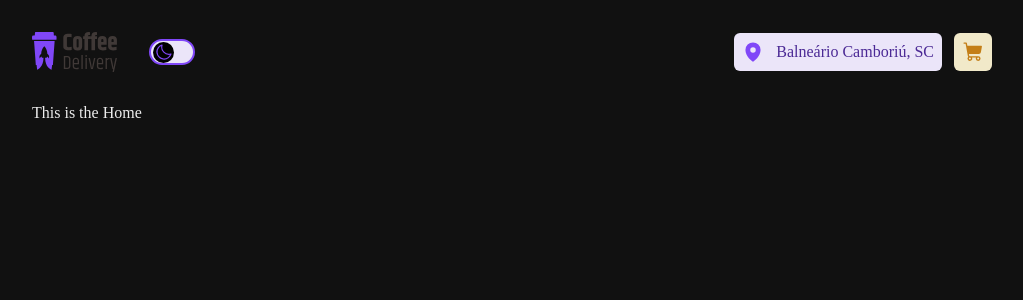
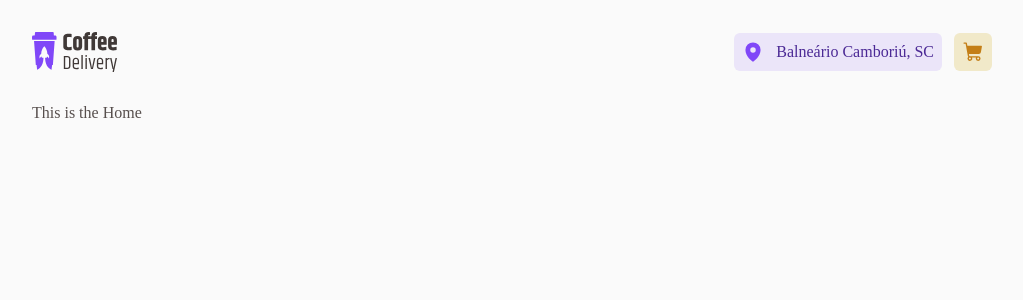
Before and after one commit to florencioMath/Challenge-Ignite-CoffeeDelivery, a React (Vite) app in the folder coffeeDelivery/: page / in a window 1280 px wide. Shown: the top 300 px of the page, without its empty margins (128-1151 px from the left). Built offline with nearby package versions, Linux system fonts and the light colour scheme.

Commit message:
fix: Removing Switch, radix-ui and dark mode configuration.
Returning to the basics and stick to the challenge guides.

```diff
--- a/coffeeDelivery/package.json
+++ b/coffeeDelivery/package.json
@@ -10,7 +10,6 @@
   },
   "dependencies": {
     "@phosphor-icons/react": "^2.0.6",
-    "@radix-ui/react-switch": "^1.0.2",
     "react": "^18.2.0",
     "react-dom": "^18.2.0",
     "react-router-dom": "^6.9.0",
--- a/coffeeDelivery/src/components/Header/components/styles.ts
+++ b/coffeeDelivery/src/components/Header/components/styles.ts
@@ -1,14 +1,14 @@
 import styled from 'styled-components';
 
 export const ShoppingCartWrapper = styled.div`
-  background: ${(props) => props.theme.colors['yellow-light']};
-  color: ${(props) => props.theme.colors['yellow-dark']};
+  background: ${(props) => props.theme['yellow-light']};
+  color: ${(props) => props.theme['yellow-dark']};
   padding: 0.5rem;
   border-radius: 6px;
   cursor: pointer;
 
   &:hover {
-    color: ${(props) => props.theme.colors['yellow']};
+    color: ${(props) => props.theme['yellow']};
   }
 `;
 
@@ -19,8 +19,8 @@ export const CartAmount = styled.div`
   position: absolute;
   margin-top: -30px;
   margin-left: 20px;
-  background: ${(props) => props.theme.colors['yellow']};
-  color: ${(props) => props.theme.colors['white']};
+  background: ${(props) => props.theme['yellow']};
+  color: ${(props) => props.theme['white']};
   padding: 0.175rem;
   width: 1rem;
   height: 1rem;
--- a/coffeeDelivery/src/components/Header/index.tsx
+++ b/coffeeDelivery/src/components/Header/index.tsx
@@ -1,6 +1,5 @@
 import { Link } from 'react-router-dom';
-import * as Switch from '@radix-ui/react-switch';
-import { MapPin, Moon, Sun } from '@phosphor-icons/react';
+import { MapPin } from '@phosphor-icons/react';
 import { Cart } from './components';
 
 import logo from '../../assets/logo.svg';
@@ -9,34 +8,15 @@ import {
   LocaleWrapper,
   LogoAndThemeModeContainer,
   NavBar,
-  SwitchRootContainer,
-  SwitchThumbContainer,
 } from './styles';
 
-import { useTheme } from '../../contexts/ThemeContext';
-
 export function Header() {
-  const { toggleTheme, theme } = useTheme();
-
   return (
     <NavBar>
       <LogoAndThemeModeContainer>
         <Link to={'/'}>
           <img src={logo} alt="" />
         </Link>
-        <SwitchRootContainer>
-          <Switch.Root onCheckedChange={toggleTheme}>
-            <SwitchThumbContainer>
-              <Switch.Thumb>
-                {theme.title === 'dark' ? (
-                  <Moon size={19} />
-                ) : (
-                  <Sun size={19} />
-                )}
-              </Switch.Thumb>
-            </SwitchThumbContainer>
-          </Switch.Root>
-        </SwitchRootContainer>
       </LogoAndThemeModeContainer>
 
       <div>
--- a/coffeeDelivery/src/components/Header/styles.ts
+++ b/coffeeDelivery/src/components/Header/styles.ts
@@ -7,7 +7,7 @@ export const NavBar = styled.div`
   height: 104px;
   width: calc(100vw - 20rem);
   position: fixed;
-  background: ${(props) => props.theme.colors['background']};
+  background: ${(props) => props.theme['background']};
 
   div {
     display: flex;
@@ -32,46 +32,12 @@ export const LogoAndThemeModeContainer = styled.div`
 `;
 
 export const LocaleWrapper = styled.div`
-  color: ${(props) => props.theme.colors['purple-dark']};
-  background: ${(props) => props.theme.colors['purple-light']};
+  color: ${(props) => props.theme['purple-dark']};
+  background: ${(props) => props.theme['purple-light']};
   padding: 8px;
   border-radius: 6px;
 `;
 
 export const Icon = styled.div`
-  color: ${(props) => props.theme.colors['purple']};
+  color: ${(props) => props.theme['purple']};
 `;
-
-export const SwitchRootContainer = styled.div`
-  button {
-    width: 42px;
-    height: 22px;
-    background: ${(props) => props.theme.colors['purple-light']};
-    border-radius: 9999px;
-    position: relative;
-    border: 2px solid ${(props) => props.theme.colors['purple']};
-    -webkit-tap-highlight-color: rgba(0, 0, 0, 0);
-  }
-`;
-
-export const SwitchThumbContainer = styled.span`
-  span {
-    display: flex;
-    align-items: center;
-    justify-content: center;
-    width: 21px;
-    height: 21px;
-    background: ${(props) => props.theme.colors['black']};
-    color: ${(props) => props.theme.colors['purple']};
-
-    border-radius: 9999px;
-    transition: transform 100ms;
-    transform: translateX(2px);
-    will-change: transform;
-    cursor: pointer;
-
-    &[data-state='checked'] {
-      transform: translateX(19px);
-    }
-  }
-`;
--- a/coffeeDelivery/src/contexts/ThemeContext.tsx
+++ /dev/null
@@ -1,38 +0,0 @@
-import { createContext, ReactNode, useCallback, useContext } from 'react';
-import { DefaultTheme, ThemeProvider } from 'styled-components';
-import { darkTheme } from '../styles/themes/dark';
-import { lightTheme } from '../styles/themes/light';
-
-import { usePersistedState } from '../utils/usePersistedState';
-
-export interface ThemeContextProps {
-  toggleTheme(): void;
-  theme: DefaultTheme;
-}
-
-export interface MainProps {
-  children: ReactNode | any;
-}
-
-export const ThemeContext = createContext<ThemeContextProps>(
-  {} as ThemeContextProps
-);
-
-export const useTheme = () => useContext(ThemeContext);
-
-export const CustomThemeProvider = ({ children }: MainProps) => {
-  const [theme, setTheme] = usePersistedState<DefaultTheme>(
-    'florencioMath-coffeeDelivery:v01.01.01',
-    darkTheme
-  );
-
-  const toggleTheme = useCallback(() => {
-    theme.title === 'light' ? setTheme(darkTheme) : setTheme(lightTheme);
-  }, [theme]);
-
-  return (
-    <ThemeContext.Provider value={{ theme, toggleTheme }}>
-      <ThemeProvider theme={theme}>{children}</ThemeProvider>
-    </ThemeContext.Provider>
-  );
-};
--- a/coffeeDelivery/src/styles/global.ts
+++ b/coffeeDelivery/src/styles/global.ts
@@ -8,8 +8,8 @@ export const GlobalStyle = createGlobalStyle`
 }
 
 body {
-  background: ${(props) => props.theme.colors['background']};
-  color: ${(props) => props.theme.colors['base-text']};
+  background: ${(props) => props.theme['background']};
+  color: ${(props) => props.theme['base-text']};
   -webkit-font-smoothing: antialiased;
   padding: 0 10rem;
 }
--- a/coffeeDelivery/src/styles/themes/dark.ts
+++ /dev/null
@@ -1,27 +0,0 @@
-export const darkTheme = {
-  title: 'dark',
-
-  colors: {
-    // Base
-    white: '#FFFFFF',
-    background: '#111111',
-    black: '#000000',
-
-    'base-title': '#D7D5D5',
-    'base-subtitle': '#E6E5E5',
-    'base-text': '#EDEDED',
-    'base-label': '#F3F2F3',
-    'base-hover': '#D7D5D5',
-    'base-button': '#E6E5E5',
-    'base-inpuut': '#EDEDED',
-    'base-card': '#F3F2F3',
-
-    //Product
-    yellow: '#DBAC2C',
-    'yellow-light': '#F1E9C9',
-    'yellow-dark': '#C47F17',
-    purple: '#8047F8',
-    'purple-light': '#EBE5F9',
-    'purple-dark': '#4B2995',
-  },
-};
--- /dev/null
+++ b/coffeeDelivery/src/styles/themes/default.ts
@@ -0,0 +1,22 @@
+export const defaultTheme = {
+  // Base
+  white: '#FFFFFF',
+  background: '#FAFAFA',
+
+  'base-title': '#272221',
+  'base-subtitle': '#403937',
+  'base-text': '#574F4D',
+  'base-label': '#8D8686',
+  'base-hover': '#D7D5D5',
+  'base-button': '#E6E5E5',
+  'base-inpuut': '#EDEDED',
+  'base-card': '#F3F2F3',
+
+  //Product
+  yellow: '#DBAC2C',
+  'yellow-light': '#F1E9C9',
+  'yellow-dark': '#C47F17',
+  purple: '#8047F8',
+  'purple-light': '#EBE5F9',
+  'purple-dark': '#4B2995',
+};
--- a/coffeeDelivery/src/styles/themes/light.ts
+++ /dev/null
@@ -1,27 +0,0 @@
-export const lightTheme = {
-  title: 'light',
-
-  colors: {
-    // Base
-    white: '#FFFFFF',
-    background: '#FAFAFA',
-    black: '#000000',
-
-    'base-title': '#272221',
-    'base-subtitle': '#403937',
-    'base-text': '#574F4D',
-    'base-label': '#8D8686',
-    'base-hover': '#D7D5D5',
-    'base-button': '#E6E5E5',
-    'base-inpuut': '#EDEDED',
-    'base-card': '#F3F2F3',
-
-    //Product
-    yellow: '#DBAC2C',
-    'yellow-light': '#F1E9C9',
-    'yellow-dark': '#C47F17',
-    purple: '#8047F8',
-    'purple-light': '#EBE5F9',
-    'purple-dark': '#4B2995',
-  },
-};
--- a/coffeeDelivery/src/utils/usePersistedState.tsx
+++ /dev/null
@@ -1,24 +0,0 @@
-import { useState, useEffect, Dispatch, SetStateAction } from 'react';
-
-type Response<T> = [T, Dispatch<SetStateAction<T>>];
-
-export function usePersistedState<T>(
-  key: string,
-  initialState: T
-): Response<T> {
-  const [state, setState] = useState(() => {
-    const storageValue = localStorage.getItem(key);
-
-    if (storageValue) {
-      return JSON.parse(storageValue);
-    } else {
-      return initialState;
-    }
-  });
-
-  useEffect(() => {
-    localStorage.setItem(key, JSON.stringify(state));
-  }, [key, state]);
-
-  return [state, setState];
-}
```
Also changed, not shown: coffeeDelivery/src/App.tsx (+4 -3 lines), coffeeDelivery/src/styles/@types/styled.d.ts (+1 -25 lines), 1 other file (tests, documents, lock files or other folders).
